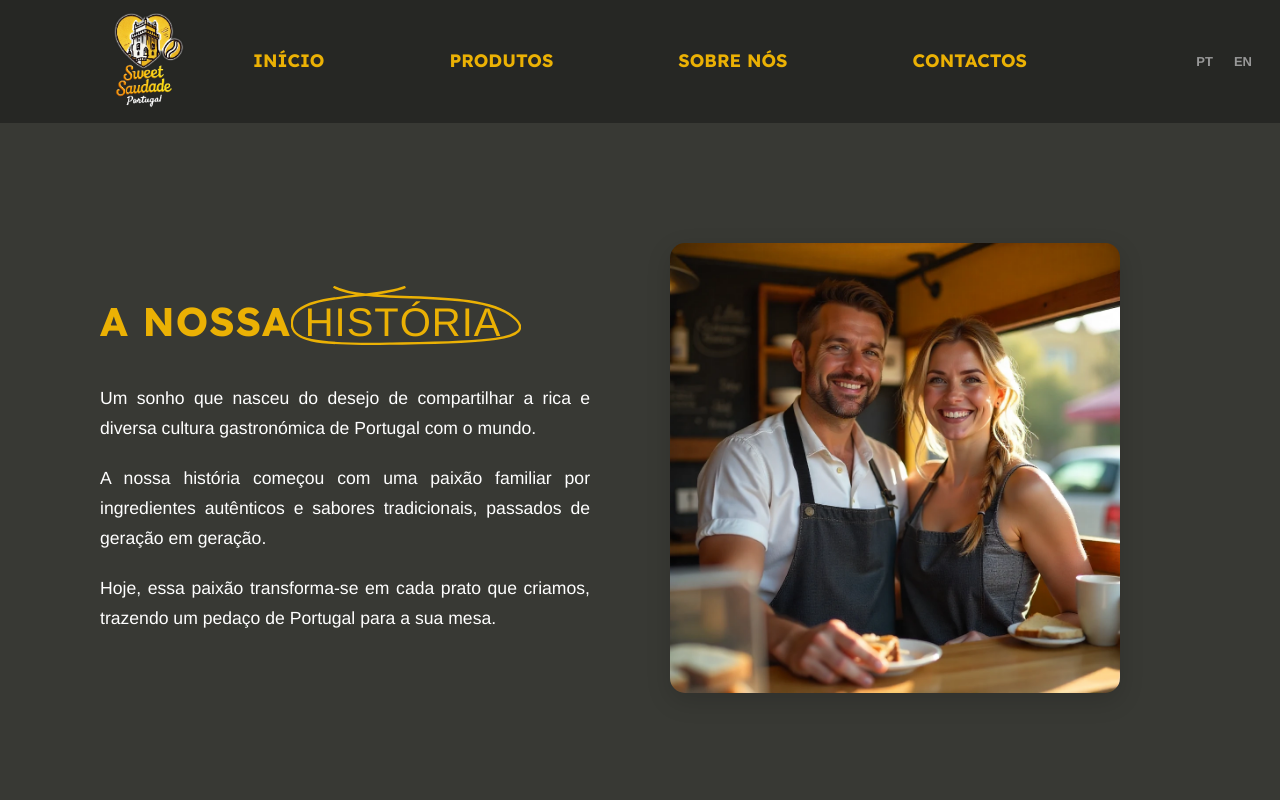
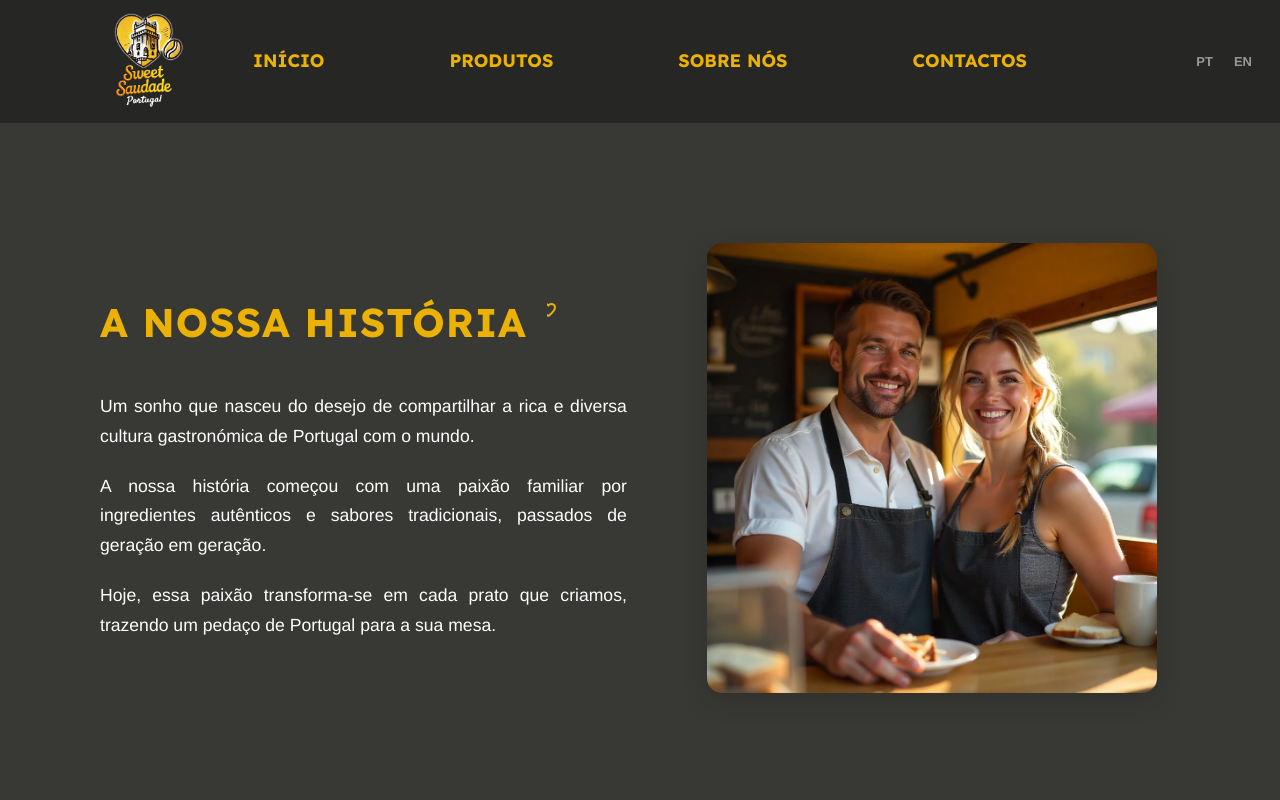
Before and after one commit to guilhermeferreiragomes/sweet-saudade-frontend, a React (Vite) app: page /sobre-nos in a window 1280 px wide. Shown: the top 800 px of the page. Built offline with nearby package versions, Linux system fonts and the light colour scheme.

Commit message:
atualizações

```diff
--- a/src/components/AboutUs/AboutUs.css
+++ b/src/components/AboutUs/AboutUs.css
@@ -22,26 +22,23 @@
 }
 
 .section-title {
+  display: flex;
+  align-items: center;
+  gap: 0.3em;
+  flex-wrap: nowrap;
   color: #ebb104;
   font-size: 2.5rem;
   font-weight: 700;
   margin-bottom: 30px;
   letter-spacing: 1px;
-}
-
-.section-title span {
-  position: relative;
-  display: inline-block;
+  white-space: nowrap; /* impede quebra de linha */
 }
 
 .section-title svg {
-  position: absolute;
-  left: -14px;
-  right: -19px;
-  top: -12px;
-  bottom: -19px;
-  transform: translateY(8px);
-  pointer-events: none;
+  width: 2em;
+  height: 2em;
+  vertical-align: middle;
+  margin-left: 0.2em;
 }
 
 .aboutus-section p {
@@ -90,9 +87,14 @@
 }
 
 .circle2 {
-    padding-top: 1px;
+    padding-top: 10px;
     height: 78px;
     width: 290px;
+}
+
+.circle1 {
+  margin: 0;
+  z-index: 90000;
 }
 
 @keyframes appear {
--- a/src/components/AboutUs/AboutUs.jsx
+++ b/src/components/AboutUs/AboutUs.jsx
@@ -1,4 +1,3 @@
-import React from 'react';
 import './AboutUs.css';
 import andreines from '../../assets/imagens/andre_e_ines.webp';
 import cliente from '../../assets/imagens/rapaz_sorrir.webp';
@@ -12,13 +11,12 @@ const AboutUs = () => {
         <div className='section-content'>
           <div className='content-text'>
             <h1 className='section-title'>
-              A NOSSA{" "}
-              <span className="relative">
-                HISTÓRIA
+              A NOSSA HISTÓRIA
               <svg
-                  viewBox="0 0 286 73"
+                viewBox="10 -15 120 90"
                 fill="none"
                 className="circle1"
+                z-index="2900"
               >
                 <motion.path
                   initial={{ pathLength: 0 }}
@@ -27,12 +25,12 @@ const AboutUs = () => {
                     duration: 1.25,
                     ease: "easeInOut",
                   }}
-                    d="M142.293 1C106.854 16.8908 6.08202 7.17705 1.23654 43.3756C-2.10604 68.3466 29.5633 73.2652 122.688 71.7518C215.814 70.2384 316.298 70.689 275.761 38.0785C230.14 1.37835 97.0503 24.4575 52.9384 1"
+                  d="M12 21.35l-1.45-1.32C5.4 15.36 2 12.28 2 8.5 2 5.42 4.42 3 7.5 3c1.74 0 3.41.81 4.5 2.09C13.09 3.81 14.76 3 16.5 3 19.58 3 22 5.42 22 8.5c0 3.78-3.4 6.86-8.55 11.54L12 21.35z"
                   stroke="#EBB104"
                   strokeWidth="3"
+                  fill="none"
                 />
               </svg>
-              </span>
             </h1>
             <p>Um sonho que nasceu do desejo de compartilhar a rica e diversa cultura gastronómica de Portugal com o mundo.</p>
             <p>A nossa história começou com uma paixão familiar por ingredientes autênticos e sabores tradicionais, passados de geração em geração.</p>
@@ -55,7 +53,7 @@ const AboutUs = () => {
               <span className="relative">
                 MISSÃO
                 <svg
-                  viewBox="0 0 400 100"
+                  viewBox="12 5 90 80"
                   fill="none"
                   className="circle2"
                 >
@@ -63,11 +61,15 @@ const AboutUs = () => {
                     initial={{ pathLength: 0 }}
                     whileInView={{ pathLength: 1 }}
                     transition={{
-                      duration: 1.25,
+                      duration: 2,
                       ease: "easeInOut",
-                      delay: 0.2,
+                      delay: 0.4,
                     }}
-                    d="M142.293 1C106.854 16.8908 6.08202 7.17705 1.23654 43.3756C-2.10604 68.3466 29.5633 73.2652 122.688 71.7518C215.814 70.2384 316.298 70.689 275.761 38.0785C230.14 1.37835 97.0503 24.4575 52.9384 1"
+                      d="M20 10
+                       C28 10, 28 30, 20 30
+                       C12 30, 12 10, 20 10
+                       M20 12
+                       C22 18, 18 22, 20 28"
                     stroke="#EBB104"
                     strokeWidth="3"
                   />
--- a/src/components/Common/Footer/Footer.jsx
+++ b/src/components/Common/Footer/Footer.jsx
@@ -3,13 +3,16 @@ import logo from '../../../assets/sweetsauade_logotipos/logo_transparente.png'
 import { FiInstagram } from "react-icons/fi";
 import { FaFacebookF, FaLinkedinIn, FaTiktok } from "react-icons/fa";
 import { MdOutlineEmail, MdLocalPhone } from "react-icons/md";
+import { Link } from 'react-router-dom';
 
 const Footer = () => {
   return (
     <div className="footer">
       <div className="footer-content">
         <div className="footer-media">
-          <img src={logo} alt="Logo" className="footer-logo" />
+          <Link to={'/home'}>
+              <img src={logo} alt="Logo" className="footer-logo" />
+          </Link>
           <p>Encontra-nos aqui.</p>
           <div className="social-media">
             <a href='https://www.instagram.com/guilhermeffgomes/' target="_blank" rel="noopener noreferrer">
--- a/src/components/Common/Navbar/Navbar.css
+++ b/src/components/Common/Navbar/Navbar.css
@@ -152,10 +152,7 @@ nav ul li a:hover {
     border-radius: 1px;
 }
 
-.language-switcher span {
-    color: #989898;
-    font-weight: bold;
-}
+
 
 /* Responsividade Tablet */
 @media screen and (max-width: 1024px) {
@@ -239,7 +236,7 @@ nav ul li a:hover {
     }
 
     .lang-btn {
-        font-size: 12px;
+        font-size: 13px;
         padding: 4px 6px;
     }
 }
@@ -271,7 +268,7 @@ nav ul li a:hover {
     }
 
     .lang-btn {
-        font-size: 11px;
+        font-size: 13px;
         padding: 3px 5px;
     }
 }
@@ -312,10 +309,11 @@ nav ul li a:hover {
     .language-switcher {
         right: 50px;
         gap: 1px;
+
     }
 
     .lang-btn {
-        font-size: 10px;
+        font-size: 13px;
         padding: 2px 4px;
     }
 }
@@ -348,7 +346,7 @@ nav ul li a:hover {
     }
 
     .lang-btn {
-        font-size: 9px;
+        font-size: 10px;
         padding: 2px 3px;
     }
 }
--- a/src/components/HomePage/FirstSection/FirstSection.css
+++ b/src/components/HomePage/FirstSection/FirstSection.css
@@ -53,11 +53,12 @@
 }
 
 .social-icons {
+    display: none;
     position: absolute;
     z-index: 999;
     bottom: 30px;
     right: 30px;
-    display: flex;
+    /*display: flex;*/
     gap: 15px;
 }
 
--- a/src/components/Produtcs/ProductsPage.css
+++ b/src/components/Produtcs/ProductsPage.css
@@ -6,8 +6,8 @@
 }
 
 .products-advice p {
-    color: #727272;
-    font-size: 13px;
+    color: #c1c1c1;
+    font-size: 15px;
     margin-left: 100px;
     text-align: justify;
     width: 470px;
@@ -40,7 +40,7 @@
     }
 
     .products-advice p {
-        font-size: 12px;
+        font-size: 14px;
         margin-left: 20px;
         margin-right: 20px;
         width: calc(100% - 40px);
@@ -62,7 +62,7 @@
     }
 
     .products-advice p {
-        font-size: 11px;
+        font-size: 13px;
         margin-left: 15px;
         margin-right: 15px;
         width: calc(100% - 30px);
@@ -77,7 +77,7 @@
     }
 
     .products-advice p {
-        font-size: 10px;
+        font-size: 12px;
         margin-left: 10px;
         margin-right: 10px;
         width: calc(100% - 20px);
```
Lines whose indentation alone changed are shown as unchanged.
